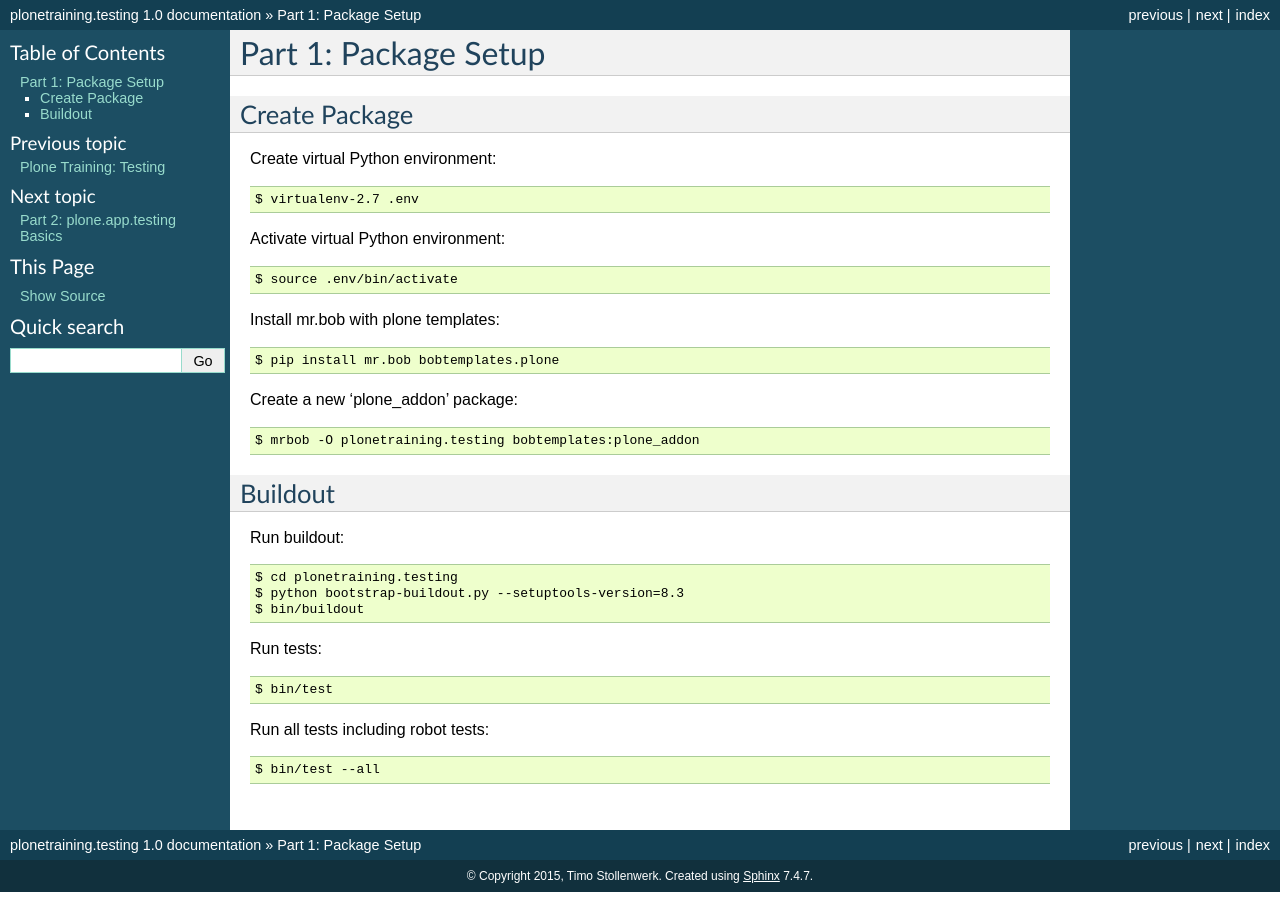
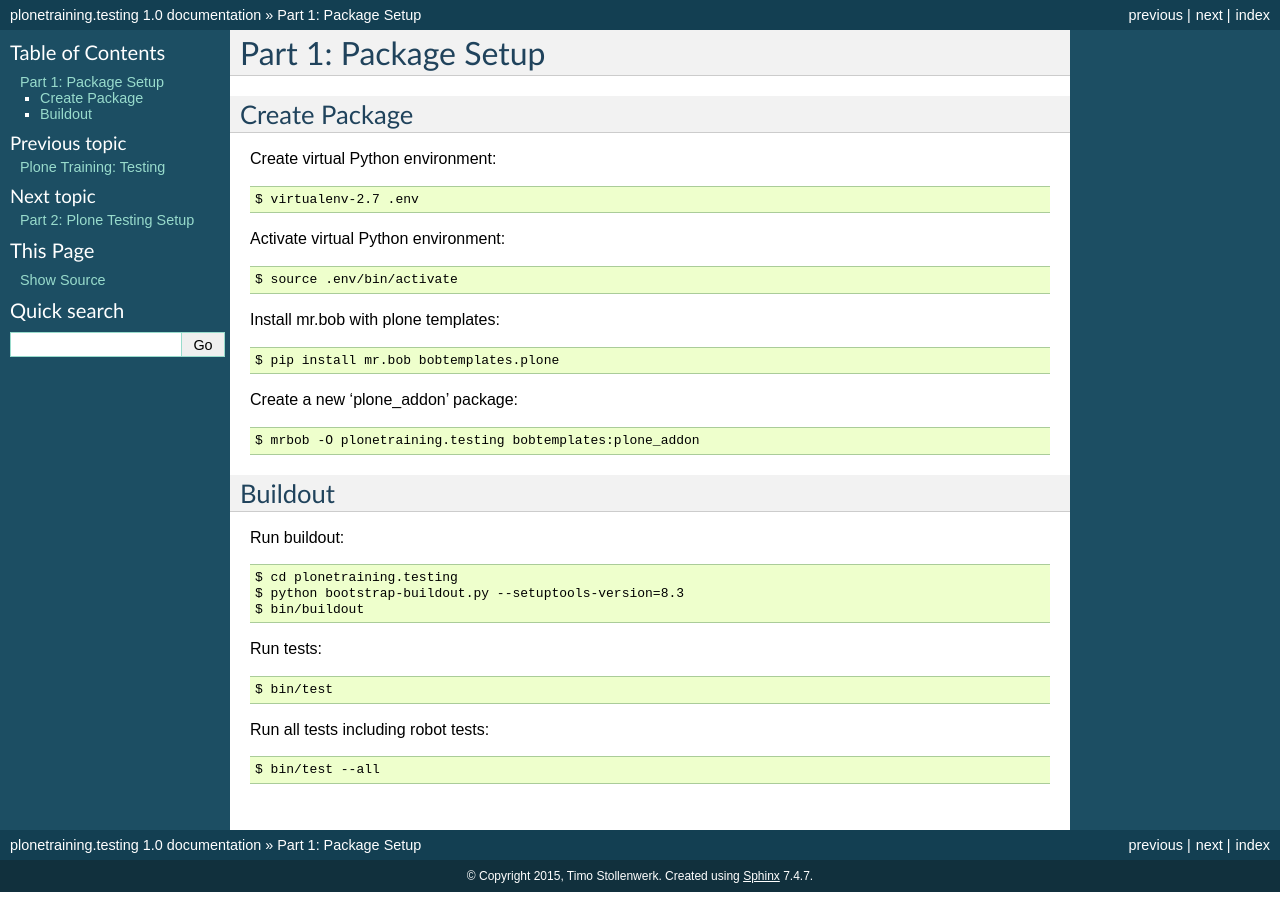
Before and after one commit to tisto/plonetraining.testing, a Sphinx documentation site: the page built from docs/source/start.rst, in a window 1280 px wide. Built offline with Sphinx 7.4.7, drawn with Linux system fonts in a browser that asks for light colours.

```diff
--- a/docs/source/index.rst
+++ b/docs/source/index.rst
@@ -20,7 +20,7 @@
    :maxdepth: 2
 
    start.rst
-   plone-app-testing-basics
+   plone-testing-setup
    testing-dexterity
    testing-views
    testing-generic-setup
--- a/docs/source/plone-app-testing-basics.rst
+++ b/docs/source/plone-testing-setup.rst
@@ -1,5 +1,5 @@
 ==============================================================================
-Part 2: plone.app.testing Basics
+Part 2: Plone Testing Setup
 ==============================================================================
 
 testing.py
```
